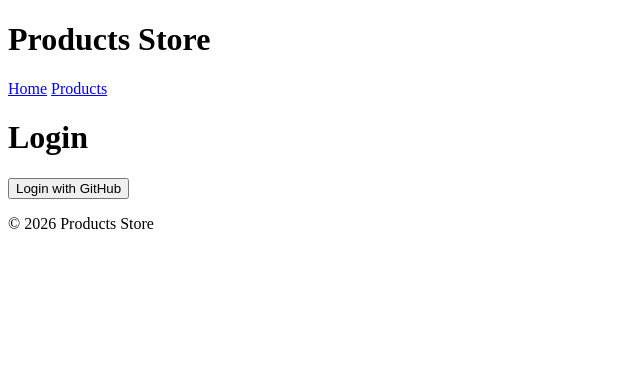
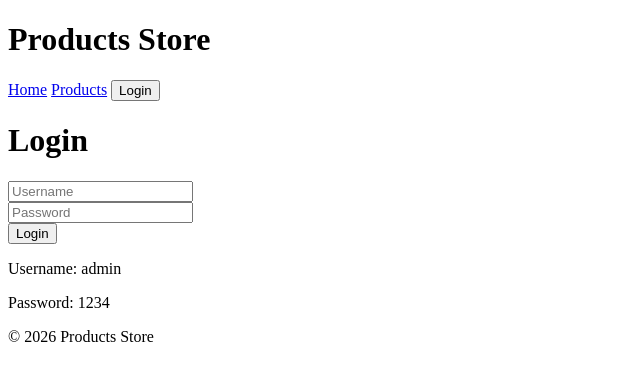
Before and after one commit to maahiv/app-using-next, a Next.js app: page /login in a window 1280 px wide. Shown: the top 380 px of the page, without its empty margins (0-640 px from the left). Built offline with nearby package versions, Linux system fonts and the light colour scheme.

Commit message:
Add login and protect product pages

```diff
--- /dev/null
+++ b/app/AuthButton.js
@@ -0,0 +1,32 @@
+"use client";
+
+import { useEffect, useState } from "react";
+import { useRouter } from "next/navigation";
+
+export default function AuthButton() {
+  const router = useRouter();
+  const [loggedIn, setLoggedIn] = useState(false);
+
+  useEffect(() => {
+    setLoggedIn(document.cookie.includes("loggedIn=true"));
+  }, []);
+
+  const handleLogout = () => {
+    document.cookie =
+      "loggedIn=; expires=Thu, 01 Jan 1970 00:00:00 UTC; path=/;";
+
+    setLoggedIn(false);
+    router.push("/login");
+    router.refresh();
+  };
+
+  if (loggedIn) {
+    return <button onClick={handleLogout}>Logout</button>;
+  }
+
+  return (
+    <button onClick={() => router.push("/login")}>
+      Login
+    </button>
+  );
+}
--- a/app/layout.js
+++ b/app/layout.js
@@ -1,6 +1,7 @@
 import Image from "next/image";
 import Link from "next/link";
 import Providers from "./providers";
+import AuthButton from "./AuthButton";
 
 
 export default function RootLayout({ children }) {
@@ -9,13 +10,14 @@ export default function RootLayout({ children }) {
       <body>
   <Providers>
     <header>
-      <h1>Products Store</h1>
+  <h1>Products Store</h1>
 
-      <nav>
-        <a href="/">Home</a>{" "}
-        <a href="/products">Products</a>
-      </nav>
-    </header>
+  <nav>
+    <a href="/">Home</a>{" "}
+    <a href="/products">Products</a>{" "}
+    <AuthButton />
+  </nav>
+</header>
 
     <main>{children}</main>
 
--- a/app/login/page.js
+++ b/app/login/page.js
@@ -1,21 +1,56 @@
 "use client";
 
-import { signIn } from "next-auth/react";
+import { useState } from "react";
+import { useRouter } from "next/navigation";
 
 export default function LoginPage() {
-  const handleLogin = async () => {
-    await signIn("github", {
-      callbackUrl: "/dashboard",
-    });
+  const router = useRouter();
+
+  const [username, setUsername] = useState("");
+  const [password, setPassword] = useState("");
+  const [error, setError] = useState("");
+
+  const handleLogin = (e) => {
+    e.preventDefault();
+
+    if (username === "admin" && password === "1234") {
+      document.cookie = "loggedIn=true; path=/";
+      router.push("/products");
+    } else {
+      setError("Invalid username or password");
+    }
   };
 
   return (
     <div>
       <h1>Login</h1>
 
-      <button onClick={handleLogin}>
-        Login with GitHub
-      </button>
+      <form onSubmit={handleLogin}>
+        <input
+          type="text"
+          placeholder="Username"
+          value={username}
+          onChange={(e) => setUsername(e.target.value)}
+        />
+
+        <br />
+
+        <input
+          type="password"
+          placeholder="Password"
+          value={password}
+          onChange={(e) => setPassword(e.target.value)}
+        />
+
+        <br />
+
+        <button type="submit">Login</button>
+      </form>
+
+      {error && <p>{error}</p>}
+
+      <p>Username: admin</p>
+      <p>Password: 1234</p>
     </div>
   );
 }
```
Also changed, not shown: app/products/[id]/page.js (+8 -0 lines), app/products/page.js (+8 -0 lines).
